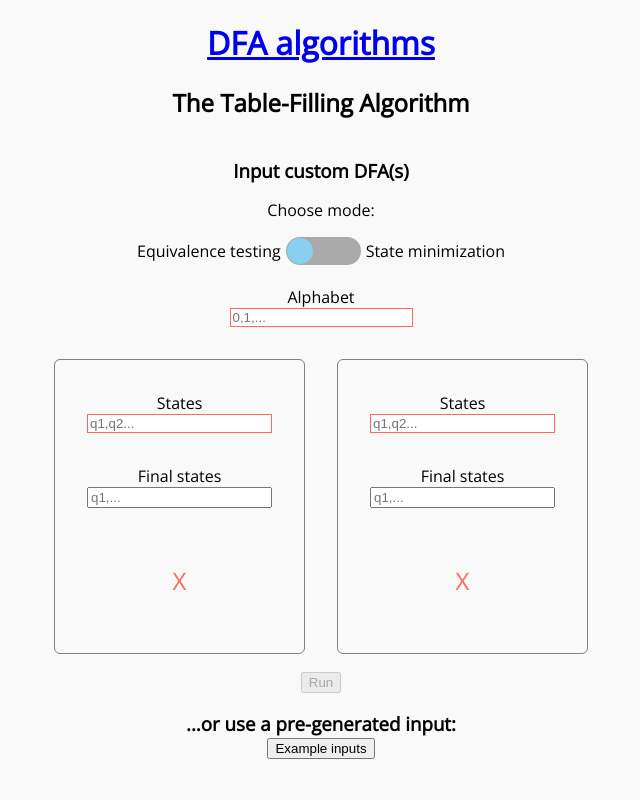
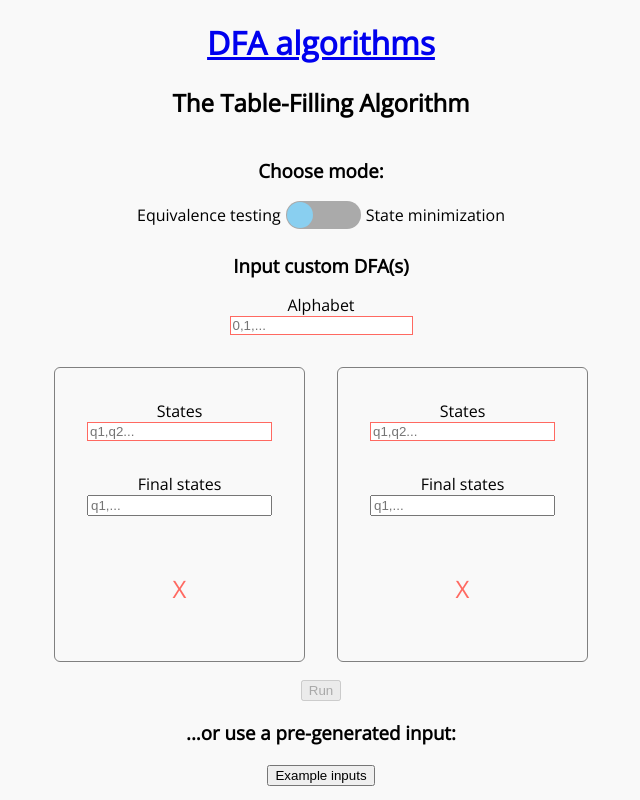
Before and after one commit to StenAL/dfa-algorithms, a React (Create React App) app: page /algorithm/table-filling/input in a window 1280 px wide. Shown: the whole page, without its empty margins (319-959 px from the left). Built offline with nearby package versions, Linux system fonts and the light colour scheme.

Commit message:
Reorder input fields to have algorithm mode be displayed on top

```diff
--- a/src/components/input/AlgorithmModeSwitch.tsx
+++ b/src/components/input/AlgorithmModeSwitch.tsx
@@ -12,7 +12,7 @@ export default function AlgorithmModeSwitch({
 }: AlgorithmModeSwitchProps) {
     return (
         <div className={"algorithm-mode-switch"}>
-            <p>Choose mode:</p>
+            <h3>Choose mode:</h3>
             <span className={"algorithm-mode-option"}>Equivalence testing</span>
             <Switch
                 checked={mode === AlgorithmMode.STATE_MINIMIZATION}
--- a/src/components/input/InputContainer.tsx
+++ b/src/components/input/InputContainer.tsx
@@ -34,7 +34,6 @@ export default function InputContainer({
     return (
         <div className={"input-container"}>
             <div className={"input-fields-container"}>
-                <h3>Input custom DFA(s)</h3>
                 {modes.length > 1 ? (
                     <AlgorithmModeSwitch
                         mode={mode}
@@ -43,6 +42,7 @@ export default function InputContainer({
                 ) : (
                     ""
                 )}
+                <h3 className={"input-header"}>Input custom DFA(s)</h3>
                 <div className={"alphabet-input"}>
                     <label htmlFor={"alphabet"}>Alphabet</label>
                     <input
--- a/src/index.scss
+++ b/src/index.scss
@@ -52,7 +52,7 @@ body {
     justify-content: center;
     align-items: center;
 
-    h3 {
+    h3.input-header {
         margin-bottom: 0;
     }
 }
```
